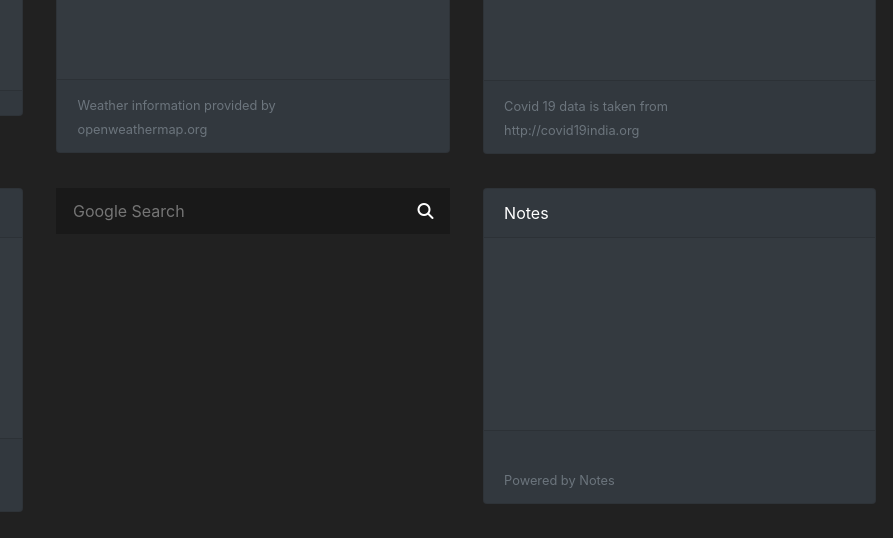
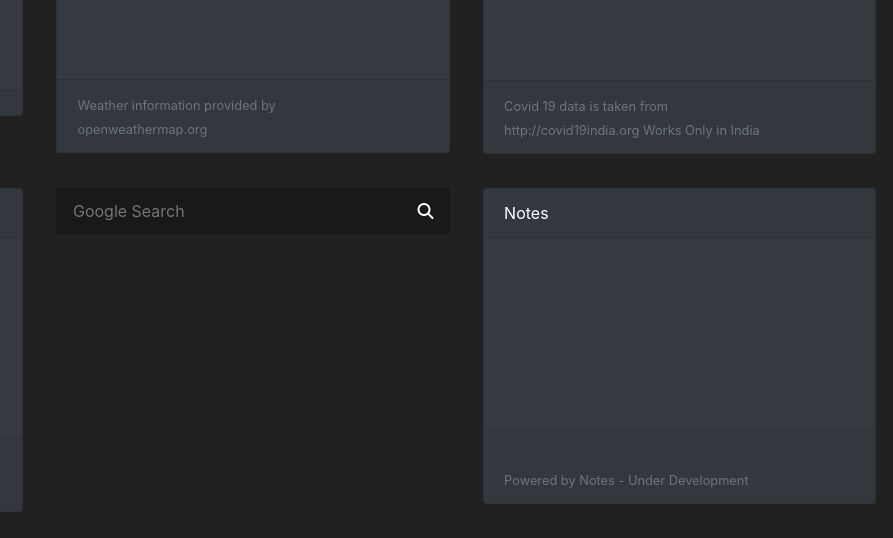
Before and after one commit to sarthaksinghal712/newtab, a plain HTML site: page index.html in a window 1280 px wide. Shown: the part 201-739 px from the top of the page, 387-1280 px from the left. Drawn offline with nearby package versions, Linux system fonts and the light colour scheme.

Commit message:
Update index.html

```diff
--- a/index.html
+++ b/index.html
@@ -98,7 +98,7 @@
                     </div>
                     <div class="card-footer">
                         <small class="text-secondary">Covid 19 data is taken from<br>
-                            <a href="http://covid19india.org" class="text-secondary">http://covid19india.org</a></small>
+                            <a href="http://covid19india.org" class="text-secondary">http://covid19india.org</a> Works Only in India</small>
                     </div>
                 </div>
                 <script type="text/javascript">
@@ -186,7 +186,7 @@
                     </div>
                     <div class="card-footer text-secondary">
 
-                        <small><br>Powered by Notes</small>
+                        <small><br>Powered by Notes - Under Development</small>
                     </div>
                 </div>
             </div>
```
